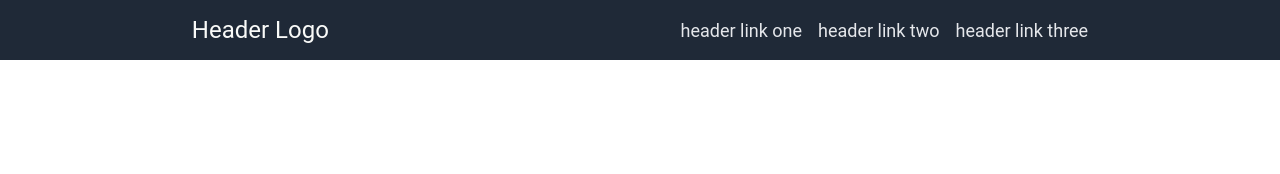
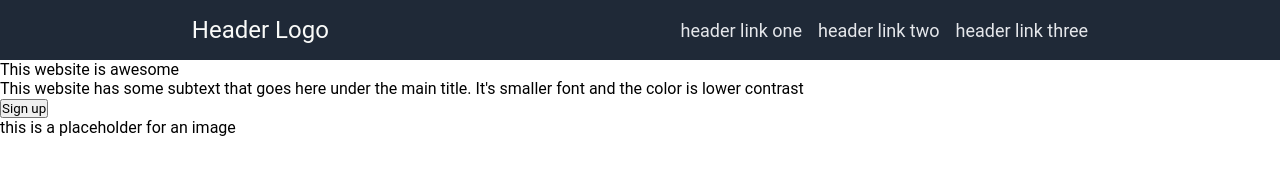
Before and after one commit to adhilkhan2023/landing-page, a plain HTML site: page index.html in a window 1280 px wide. Drawn offline with Linux system fonts and the light colour scheme.

Commit message:
Add contents of Hero section

```diff
--- a/index.html
+++ b/index.html
@@ -15,5 +15,13 @@
       <li><a href="">header link three</a></li>
     </ul>
   </div>
+  <div class="hero-section">
+    <div>
+      <p>This website is awesome</p>
+      <p>This website has some subtext that goes here under the main title. It's smaller font and the color is lower contrast</p>
+      <button>Sign up</button>
+    </div>
+    <div>this is a placeholder for an image</div>
+  </div>
 </body>
 </html>
```
